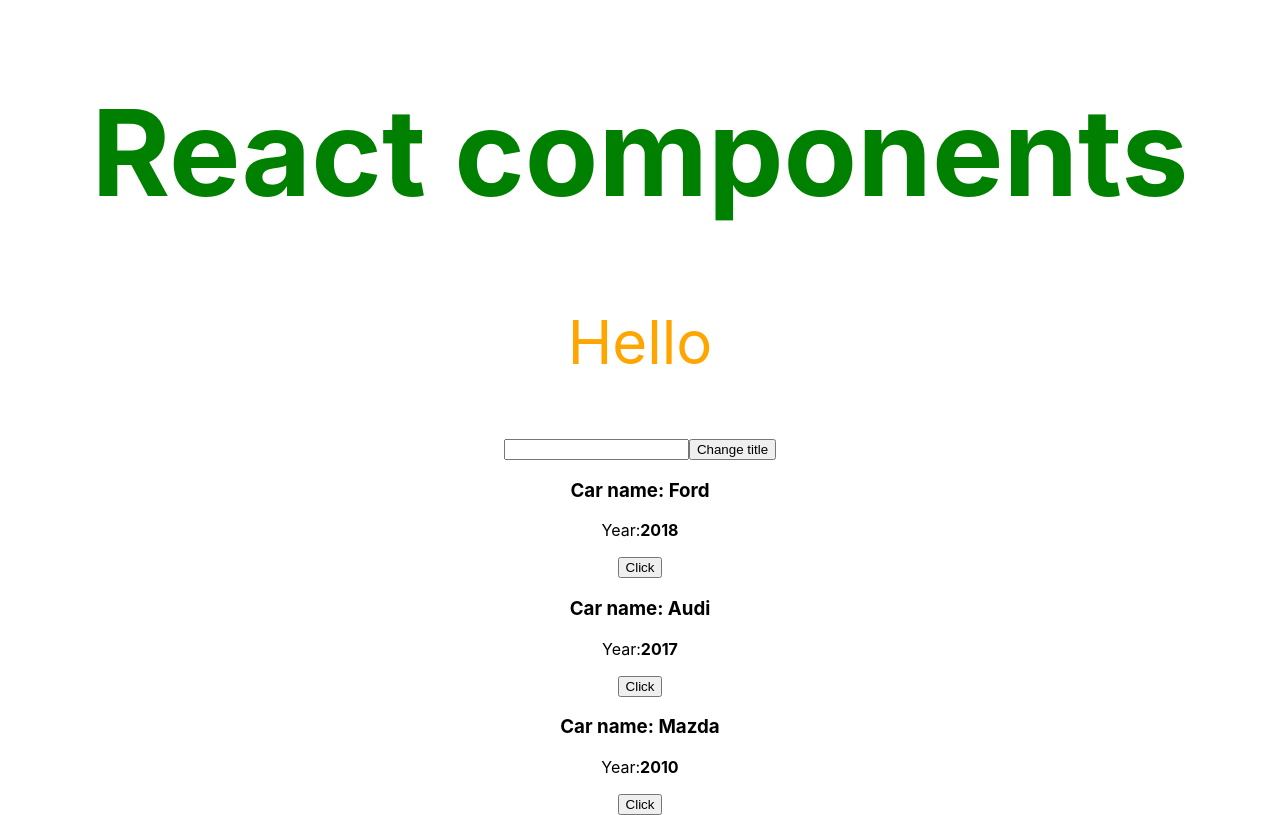
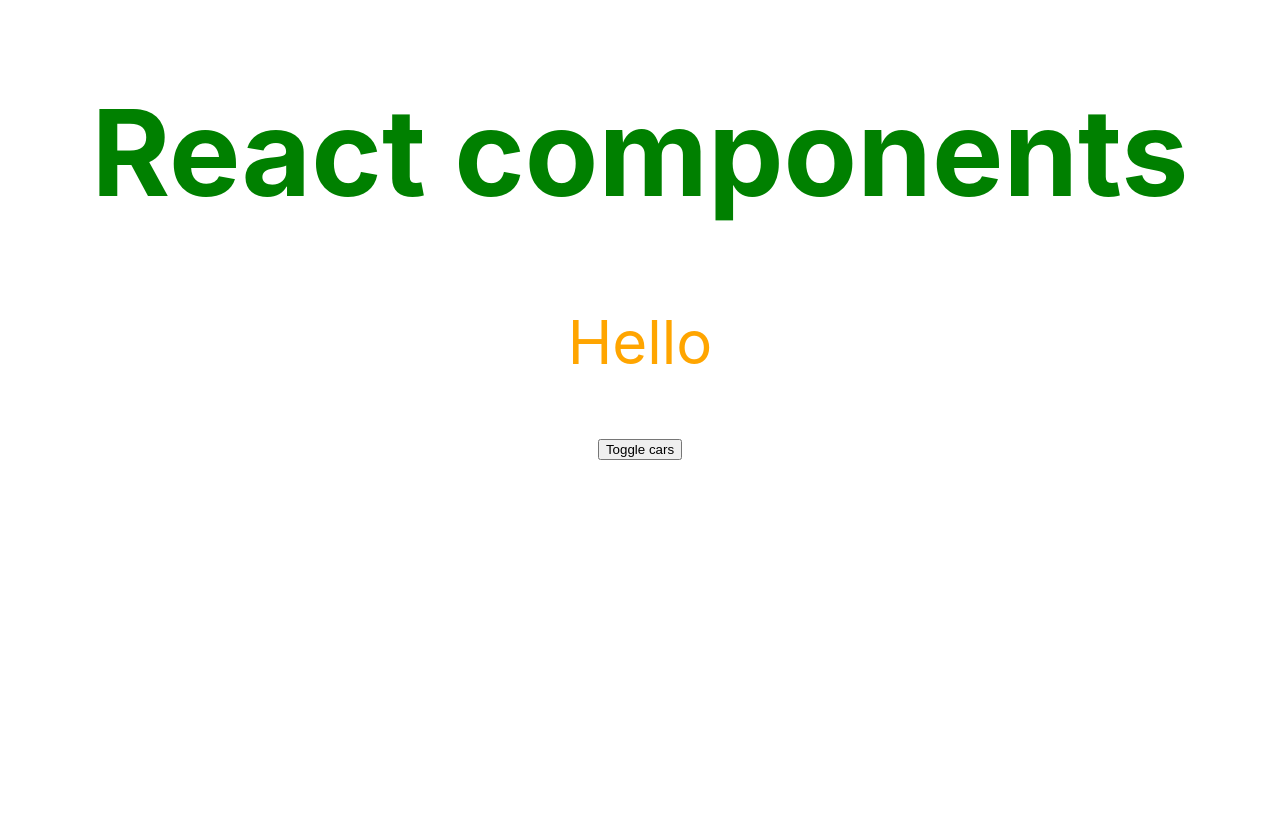
Before and after one commit to cabfran/react, a React (Create React App) app: page / in a window 1280 px wide. Built offline with nearby package versions, Linux system fonts and the light colour scheme.

Commit message:
Conditional (ternary) operator

```diff
--- a/src/App.js
+++ b/src/App.js
@@ -11,27 +11,38 @@
       { name: "Audi", year: "2017" },
       { name: "Mazda", year: "2010" }
     ],
-    pageTitle: "React components"
+    pageTitle: "React components",
+    showCars: false
   };
 
-  changeTitleHandler = newTitle => {
+  toggleCarsHandler = () => {
     this.setState({
-      pageTitle: newTitle
+      showCars: !this.state.showCars
     });
   };
 
-  handleInput = event => {
-    console.log("Changed", event.target.value);
-    this.setState({
-      pageTitle: event.target.value
-    })
+  changeTitleHandler = pageTitle => {
+    this.setState({ pageTitle });
   };
 
   render() {
     const divStyle = {
       textAlign: "center"
     };
-    const cars = this.state.cars;
+
+    let cars = null;
+    if (this.state.showCars) {
+      cars = this.state.cars.map((car, index) => {
+        return (
+          <Car
+            key={index}
+            name={car.name}
+            year={car.year}
+            onChangeTitle={() => this.changeTitleHandler(car.name)}
+          />
+        );
+      });
+    }
 
     return (
       <div style={divStyle}>
@@ -41,28 +52,9 @@
         </h1>
         <p style={{ color: "orange", fontSize: "60px" }}>Hello </p>
 
-        <input text="" onChange={this.handleInput} />
+        <button onClick={this.toggleCarsHandler}> Toggle cars </button>
 
-        <button onClick={this.changeTitleHandler.bind(this, "Chenged")}>
-          {" "}
-          Change title{" "}
-        </button>
-
-        <Car
-          name={cars[0].name}
-          year={cars[0].year}
-          onChangeTitle={this.changeTitleHandler.bind(this, cars[0].name)}
-        />
-        <Car
-          name={cars[1].name}
-          year={cars[1].year}
-          onChangeTitle={() => this.changeTitleHandler(cars[1].name)}
-        />
-        <Car
-          name={cars[2].name}
-          year={cars[2].year}
-          onChangeTitle={() => this.changeTitleHandler(cars[2].name)}
-        />
+        {cars}
       </div>
     );
   }
```
